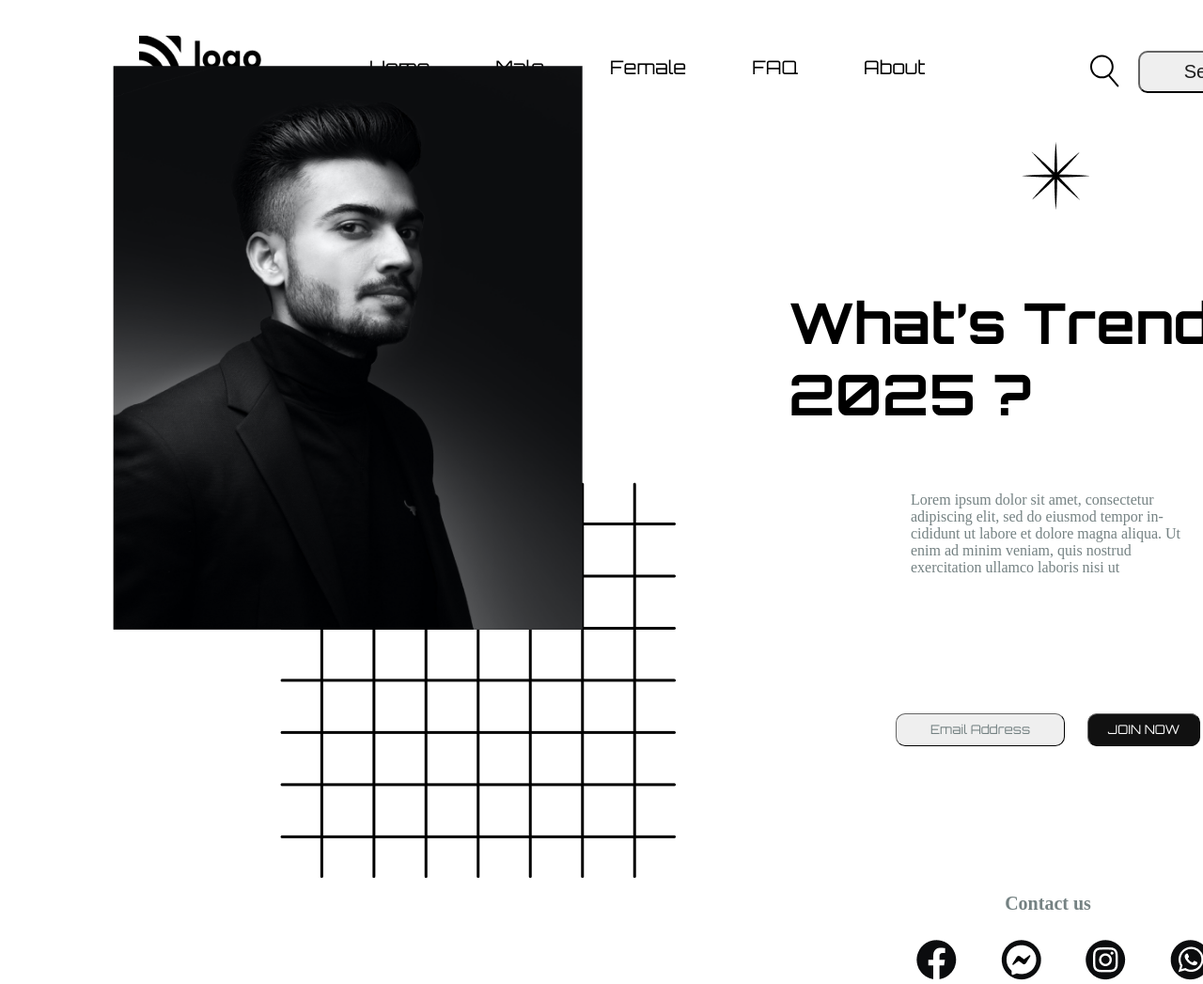
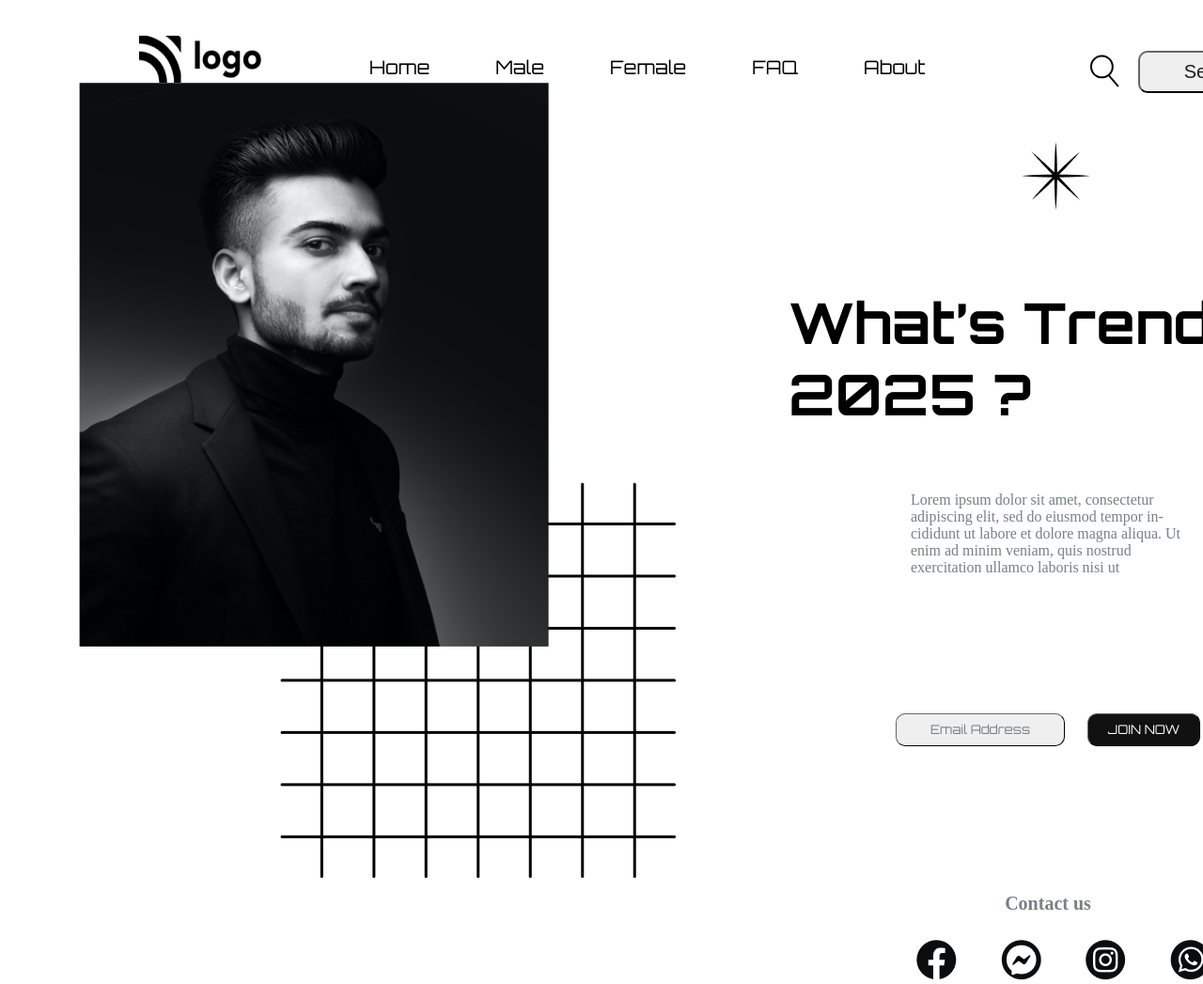
Before and after one commit to mfaizk/whats-trend-1, a website: page index.html in a window 1280 px wide. Shown: the top 1047 px of the page at 94% size. Drawn offline with Linux system fonts and the light colour scheme.

Commit message:
images changes

```diff
--- a/style.css
+++ b/style.css
@@ -70,8 +70,8 @@
 
 [alt="person-hero-iamge"] {
   position: absolute;
-  left: 100px;
-  bottom: 130px;
+  left: 5vw;
+  bottom: 14vh;
   /* left: 6%;
   bottom: 13%; */
   height: 600px;
```
